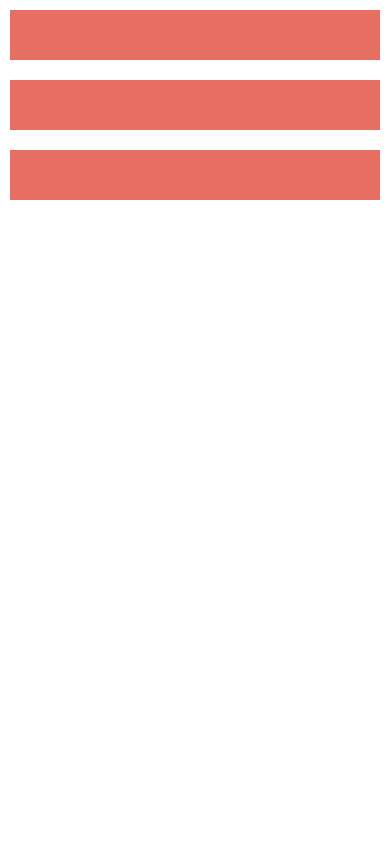
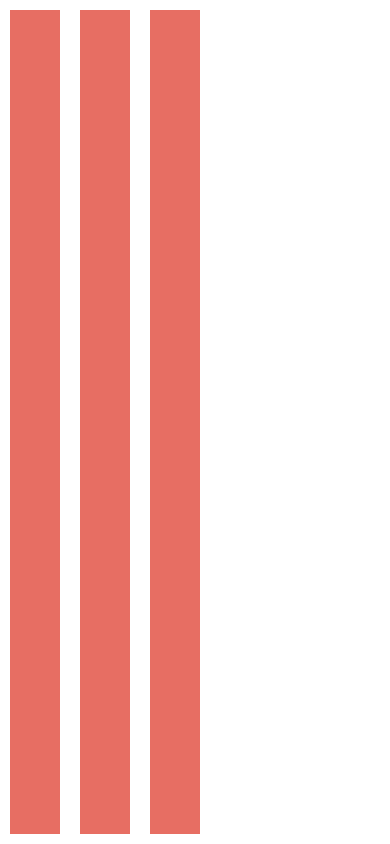
Before and after one commit to simotae14/FlexboxExamples, a React Native app: screen / in a window 390 px wide. Built offline with nearby package versions, Linux system fonts and the light colour scheme.

Commit message:
alignItems: 'stretch' with flexDirection: 'row' example

```diff
--- a/App.js
+++ b/App.js
@@ -16,10 +16,11 @@ class FlexboxExamples extends Component {
 const styles = StyleSheet.create({
   container: {
     flex: 1,
-    alignItems: 'stretch'
+    alignItems: 'stretch',
+    flexDirection: 'row'
   },
   box: {
-    height: 50,
+    width: 50,
     backgroundColor: '#e76e63',
     margin: 10,
   }
```
